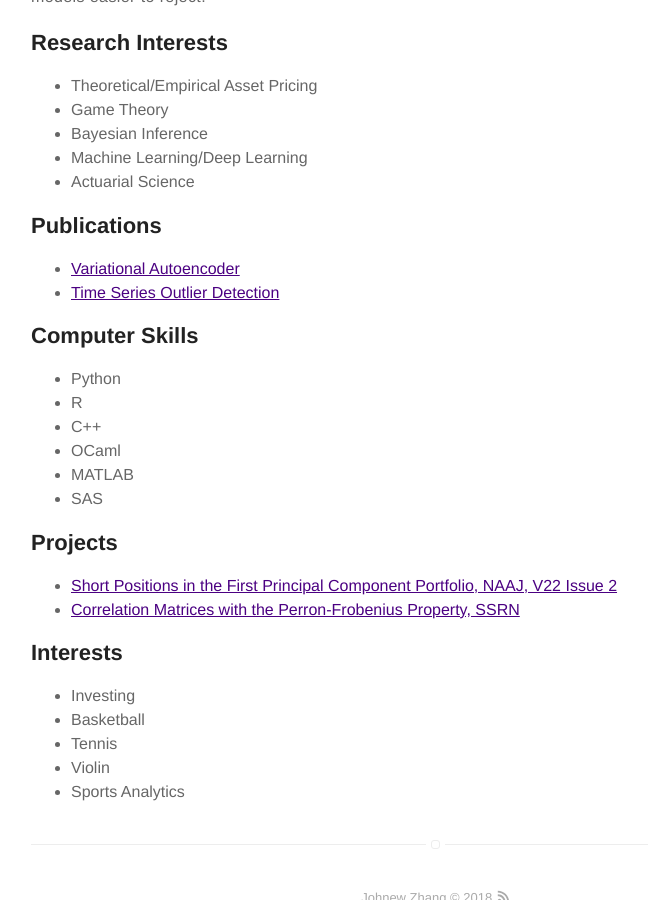
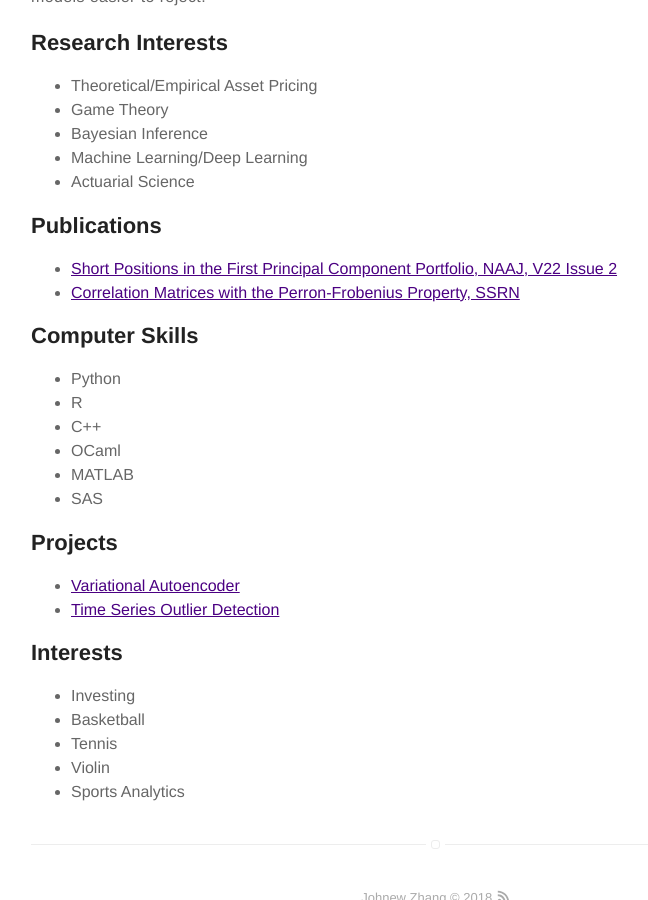
Before and after one commit to WizardKingZ/WizardKingZ.github.io, a Jekyll site: the page built from about.md, in a window 1280 px wide and 900 px high, scrolled down 1014 px. Shown: the whole window, without its empty margins (204-852 px from the left). Built offline with Jekyll 4.4.1, drawn with Linux system fonts in a browser that asks for light colours; some of the changed lines change nothing that is shown.

Commit message:
Update about.md

```diff
--- a/about.md
+++ b/about.md
@@ -22,10 +22,12 @@ layout: page
 
 <h2>Publications</h2>
 
-<ul class="skill-list">
-	<li><a href="https://github.com/WizardKingZ/variational_autoencoder">Variational Autoencoder</a></li>
-	<li><a href="https://github.com/WizardKingZ/time_series_outlier_detection">Time Series Outlier Detection</a></li>
+<ul>
+	<li><a href="https://www.tandfonline.com/doi/abs/10.1080/10920277.2017.1387573">Short Positions in the First Principal Component Portfolio, NAAJ, V22 Issue 2</a></li>
+	<li><a href="https://papers.ssrn.com/sol3/papers.cfm?abstract_id=2493844">Correlation Matrices with the Perron-Frobenius Property, SSRN</a></li>
 </ul>
+
+
 <h2>Computer Skills</h2>
 
 <ul class="skill-list">
@@ -39,9 +41,9 @@ layout: page
 
 <h2>Projects</h2>
 
-<ul>
-	<li><a href="https://www.tandfonline.com/doi/abs/10.1080/10920277.2017.1387573">Short Positions in the First Principal Component Portfolio, NAAJ, V22 Issue 2</a></li>
-	<li><a href="https://papers.ssrn.com/sol3/papers.cfm?abstract_id=2493844">Correlation Matrices with the Perron-Frobenius Property, SSRN</a></li>
+<ul class="skill-list">
+	<li><a href="https://github.com/WizardKingZ/variational_autoencoder">Variational Autoencoder</a></li>
+	<li><a href="https://github.com/WizardKingZ/time_series_outlier_detection">Time Series Outlier Detection</a></li>
 </ul>
 
 <h2>Interests</h2>
```
